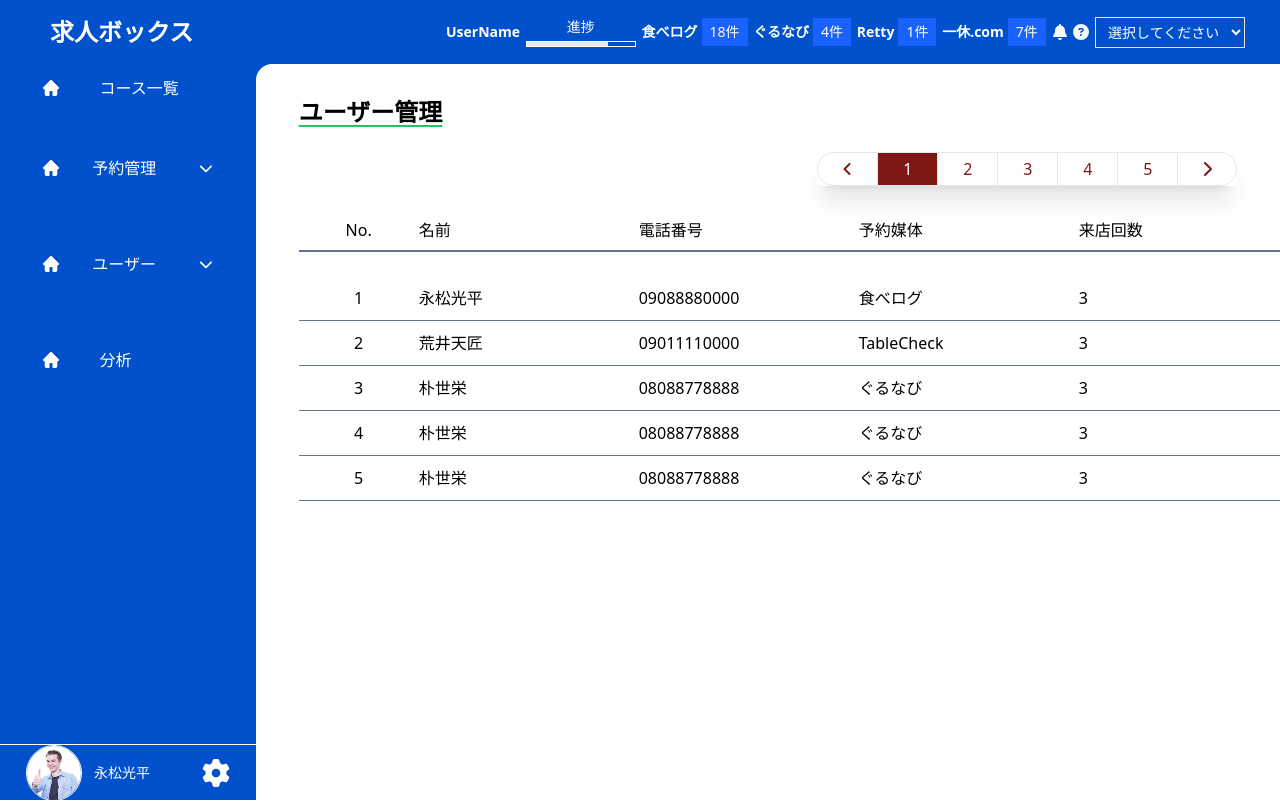
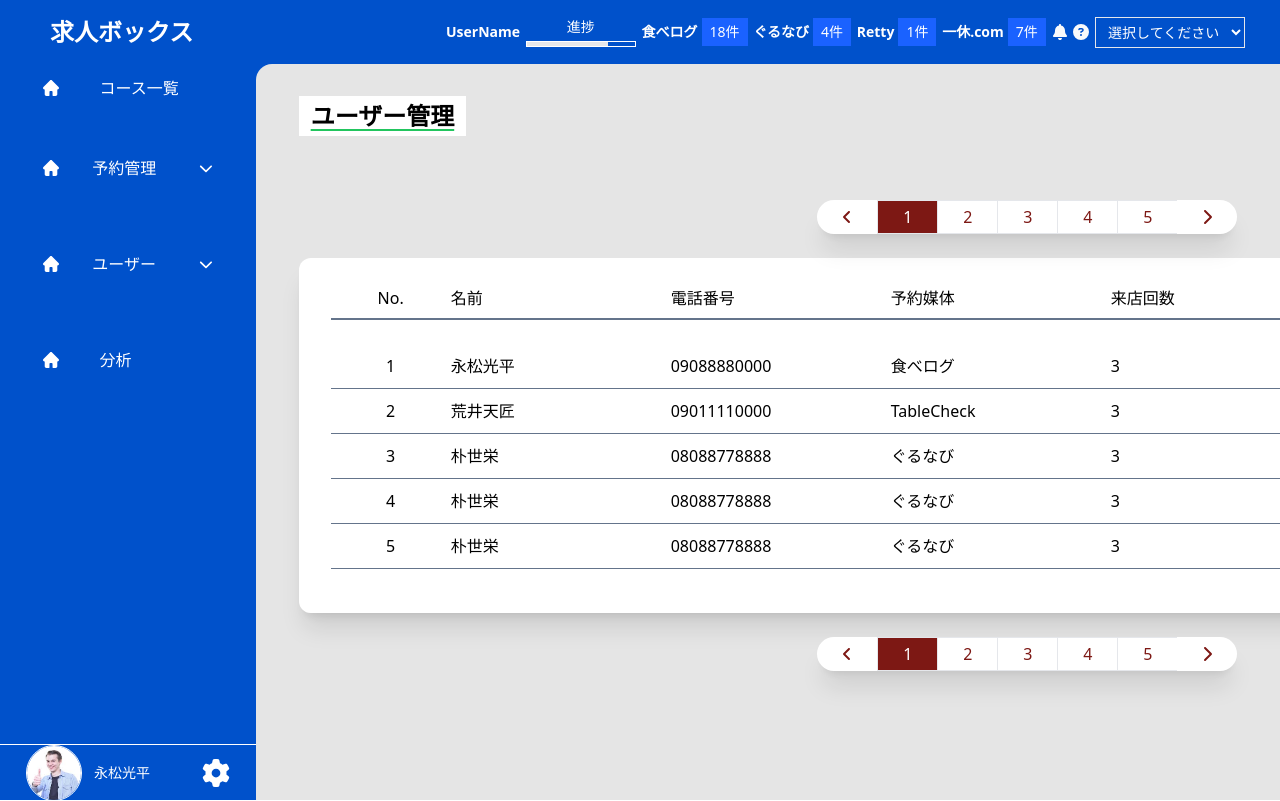
Before and after one commit to kouhei-github/reservation-admin-system, a Next.js app in the folder front/: page /user in a window 1280 px wide. Built offline with nearby package versions, Linux system fonts and the light colour scheme.

Commit message:
ページネーションの作成

```diff
--- a/front/components/Common/PageNation.tsx
+++ b/front/components/Common/PageNation.tsx
@@ -6,15 +6,19 @@ const PageNation = () => {
     const switchPage = (next: boolean) => {
         const steps = []
         if (next){
-            setCurrentStep(currentStep + 4)
-            for (let i = currentStep; i < currentStep + 5; i++) {
+            setCurrentStep(currentStep + 5)
+            for (let i = currentStep; i < currentStep + 6; i++) {
                 if(i <= 0)continue
                 steps.push(i)
 
             }
             setPages(steps)
         } else {
-            setCurrentStep(currentStep - 5)
+            setCurrentStep(currentStep - 5 < 1 ? 1 : currentStep - 5)
+            if (currentStep-5 < 5){
+                setPages([1,2,3,4,5])
+                return
+            }
             for (let i = currentStep-5; i < currentStep; i++) {
                 if(i <= 0) continue
                 steps.push(i)
@@ -24,20 +28,20 @@ const PageNation = () => {
     }
 
     return (
-        <div className={"flex items-center justify-center shadow-xl"}>
-            <div onClick={() => switchPage(false)} className={"rounded-l-full cursor-pointer border-y border-l py-2 w-[60px] text-center mx-auto"}>
+        <div className={"flex items-center justify-center shadow-xl bg-white rounded-full"}>
+            <div onClick={() => switchPage(false)} className={"cursor-pointer py-2 w-[60px] text-center mx-auto"}>
                 <svg className={"w-full text-center fill-[rgb(125,24,20)]"} xmlns="http://www.w3.org/2000/svg" height="1em" viewBox="0 0 320 512"><path d="M41.4 233.4c-12.5 12.5-12.5 32.8 0 45.3l160 160c12.5 12.5 32.8 12.5 45.3 0s12.5-32.8 0-45.3L109.3 256 246.6 118.6c12.5-12.5 12.5-32.8 0-45.3s-32.8-12.5-45.3 0l-160 160z"/></svg>
             </div>
             {pages.map((page, index) => (
                 <div
                     onClick={() => setCurrentStep(page)}
-                    className={currentStep === page ? "w-[60px] cursor-pointer text-white bg-[rgb(125,24,20)] border-y border-l py-1" : "w-[60px] cursor-pointer text-[rgb(125,24,20)] border-y border-l py-1"}
+                    className={currentStep === page ? "w-[60px] text-white bg-[rgb(125,24,20)] border-y border-l py-1" : "w-[60px] cursor-pointer text-[rgb(125,24,20)] border-y border-l py-1"}
                     key={index}
                 >
                     {page}
                 </div>
             ))}
-            <div onClick={() => switchPage(true)} className={"rounded-r-full border cursor-pointer py-2 w-[60px] text-center mx-auto"}>
+            <div onClick={() => switchPage(true)} className={"cursor-pointer py-2 w-[60px] text-center mx-auto"}>
                 <svg className={"w-full text-center fill-[rgb(125,24,20)]"} xmlns="http://www.w3.org/2000/svg" height="1em" viewBox="0 0 320 512"><path d="M310.6 233.4c12.5 12.5 12.5 32.8 0 45.3l-192 192c-12.5 12.5-32.8 12.5-45.3 0s-12.5-32.8 0-45.3L242.7 256 73.4 86.6c-12.5-12.5-12.5-32.8 0-45.3s32.8-12.5 45.3 0l192 192z"/></svg>
             </div>
 
--- a/front/components/Dashbord/AdminLayout.tsx
+++ b/front/components/Dashbord/AdminLayout.tsx
@@ -12,7 +12,7 @@ export type LoginUserProfileType = {
 export default function AdminLayout(props: {children: React.ReactNode}) {
     const user: LoginUserProfileType = { name: "永松光平", image: "/people.jpg", isAdmin: false }
     return (
-        <div className={"min-h-screen"}>
+        <div className={"min-h-screen bg-[rgb(229,229,229)]"}>
             <div className={"flex h-[8vh]"}>
                 <Header />
             </div>
@@ -26,7 +26,7 @@ export default function AdminLayout(props: {children: React.ReactNode}) {
                         <UserProfile name={user.name} image={typeof user.image === "undefined" ? "" : user.image} />
                     </div>
                 </div>
-                <div className={"w-4/5 h-full text-center overflow-y-scroll bg-white rounded-tl-2xl"}>
+                <div className={"w-4/5 h-full text-center overflow-y-scroll bg-[rgb(229,229,229)] rounded-tl-2xl"}>
                     {props.children}
                 </div>
             </div>
--- a/front/components/Form/ApplicationForm.tsx
+++ b/front/components/Form/ApplicationForm.tsx
@@ -41,8 +41,8 @@ const ApplicationForm= () => {
   }
 
   return (
-      <div className={'md:pb-0 pb-10'}>
-        <form className={"md:px-[10%] px-0 mx-auto md:pb-0 pb-6 md:my-10 mt-8"}>
+    <div className={' bg-white w-11/12 mx-auto my-10'}>
+        <form className={"md:px-[10%] px-0 mx-auto py-7"}>
           <div className={currentPage === 1 ? "inline-block w-full space-y-8" : "hidden"}>
             <div className=''>
               <div className='flex font-bold items-center mb-1'>
--- a/front/components/user/UserList.tsx
+++ b/front/components/user/UserList.tsx
@@ -64,14 +64,23 @@ const UserList = () => {
 
     return (
         <div className={"w-full"}>
-            <h3 className={" text-left text-2xl font-bold underline underline-offset-4 decoration-green-500"}>ユーザー管理</h3>
-            <div className={"my-6 flex items-center justify-end"}>
-                <PageNation />
+            <h3 className={"text-left text-2xl font-bold underline underline-offset-4 decoration-green-500 bg-white w-max px-3 py-1"}>ユーザー管理</h3>
+
+            <div className={"mt-16"}>
+                <div className={"my-6 w-full flex justify-end"}>
+                    <PageNation />
+                </div>
+
+                <div className={"w-[1100px] mx-auto overflow-x-scroll flex flex-col bg-white shadow-xl px-8 py-5 rounded-xl"}>
+                    <ConsumerTableHeader columns={header} />
+                    <ConsumerTable bodyBaseColumnArray={body} />
+                </div>
+
+                <div className={"my-6 flex items-center justify-end"}>
+                    <PageNation />
+                </div>
             </div>
-            <div className={"w-[1100px] mx-auto overflow-x-scroll flex flex-col "}>
-                <ConsumerTableHeader columns={header} />
-                <ConsumerTable bodyBaseColumnArray={body} />
-            </div>
+
         </div>
 
     )
```
Also changed, not shown: 1 other file (tests, documents, lock files or other folders).
